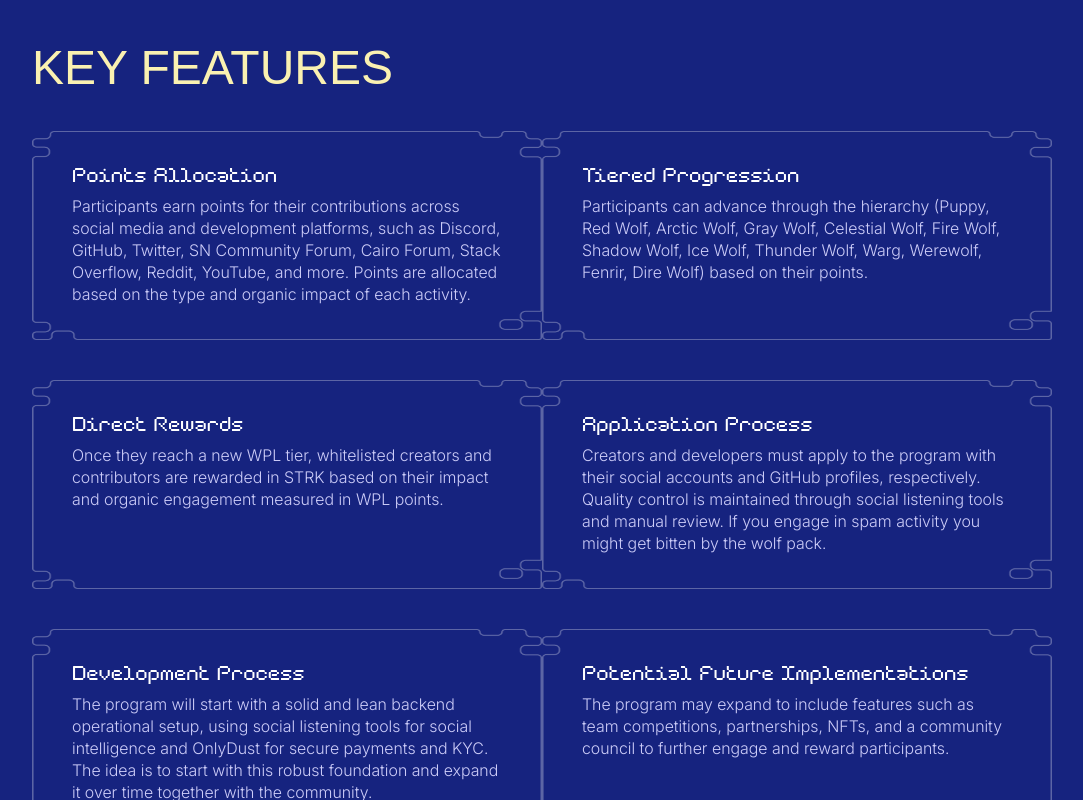
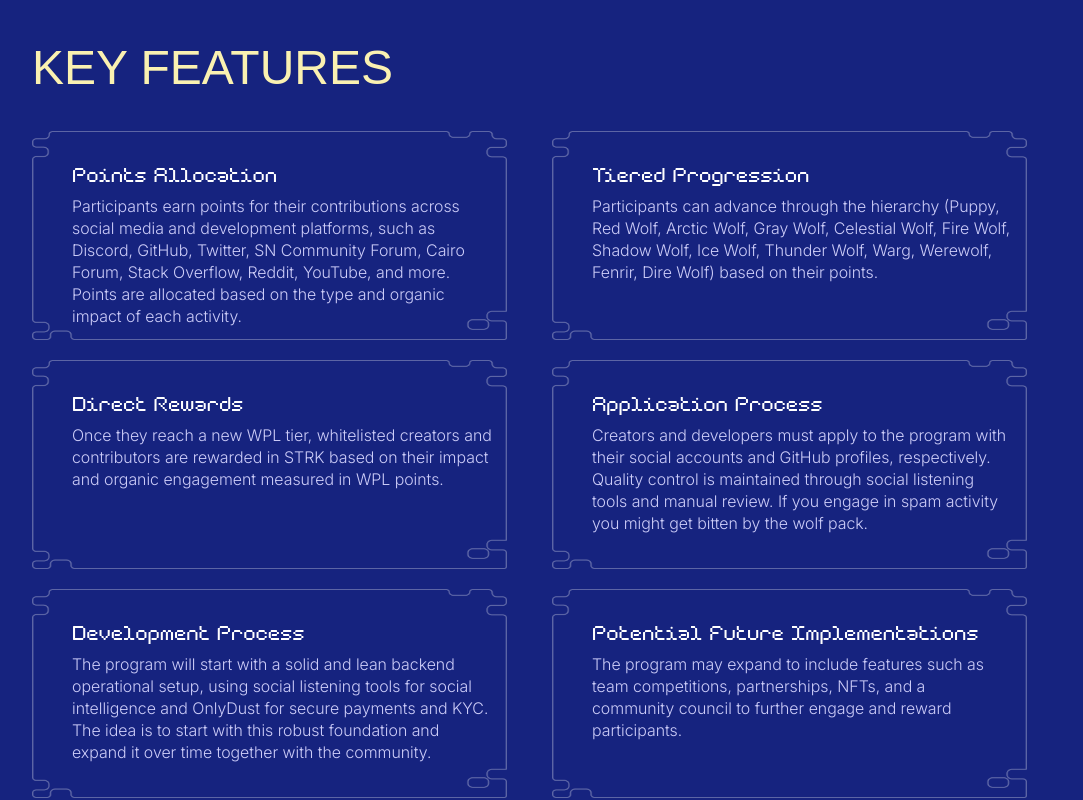
Before and after one commit to Akash-Behara/wpl, a React (Vite) app: page /learnmore in a window 1280 px wide. Shown: the part 580-1380 px from the top of the page, without its empty margins (98-1181 px from the left). Built offline with nearby package versions, Linux system fonts and the light colour scheme; a web font is replaced by a local one.

Commit message:
key feat card width fix

```diff
--- a/src/components/KF_Card.jsx
+++ b/src/components/KF_Card.jsx
@@ -19,7 +19,7 @@ const KF_Card = ({ title, description, index }) => {
         <img
             src={isHovered ? card_subtract_hover : card_subtract }
             alt="Key Feature Card"
-            className='opacity-30 w-[571px] h-[209px]'
+            className='opacity-30 w-[571px] xl:w-[95%] h-[209px]'
         />
         <div className='absolute top-0 lg:top-3 px-10 pt-3'>
             <p className='text-[20px] leading-[24px] py-2 text-white font-gridular text-start font-normal max-w-[521px]'>{title}</p>
--- a/src/pages/LearnMorePage.jsx
+++ b/src/pages/LearnMorePage.jsx
@@ -66,7 +66,7 @@ const LearnMorePage = () => {
         {/* Key Features */}
         <div className='flex flex-col mb-32 mx-5 lg:mx-[130px]'>
             <div data-aos="fade-up" data-aos-delay="400" data-aos-duration="700" className='text-[36px] md:text-[48px] leading-[45.6px] font-bienvenue text-[#FAF1B1] uppercase mb-10'>Key Features</div>
-            <div data-aos="fade-up" data-aos-delay="500" data-aos-duration="700" className="grid grid-cols-12 gap-y-10 mt-0 md:mt-16 xl:mt-0">
+            <div data-aos="fade-up" data-aos-delay="500" data-aos-duration="700" className="grid grid-cols-12 gap-5 mt-0 md:mt-16 xl:mt-0">
                 {keyFeatureData.map(({title, description}, index) => (
                     <KF_Card key={index} title={title} description={description} index={index}/>
                 ))}
```
